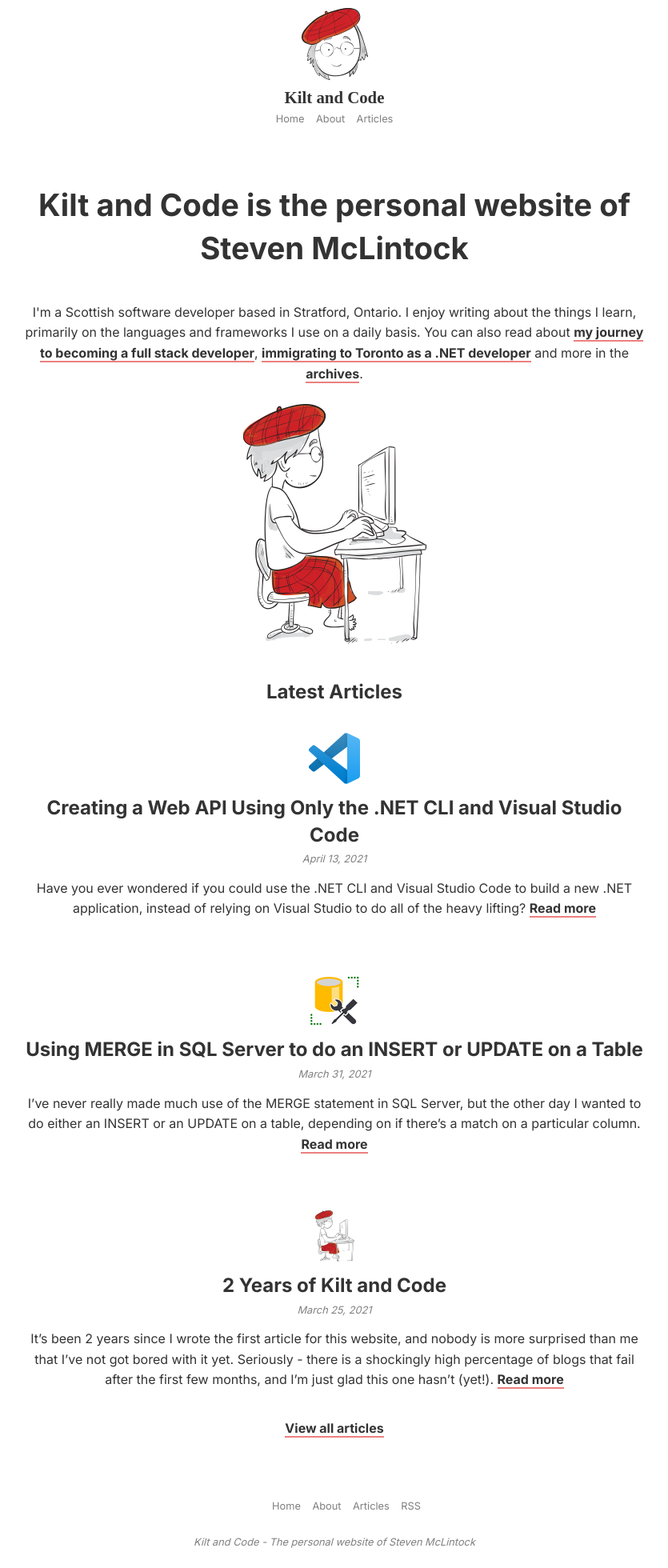
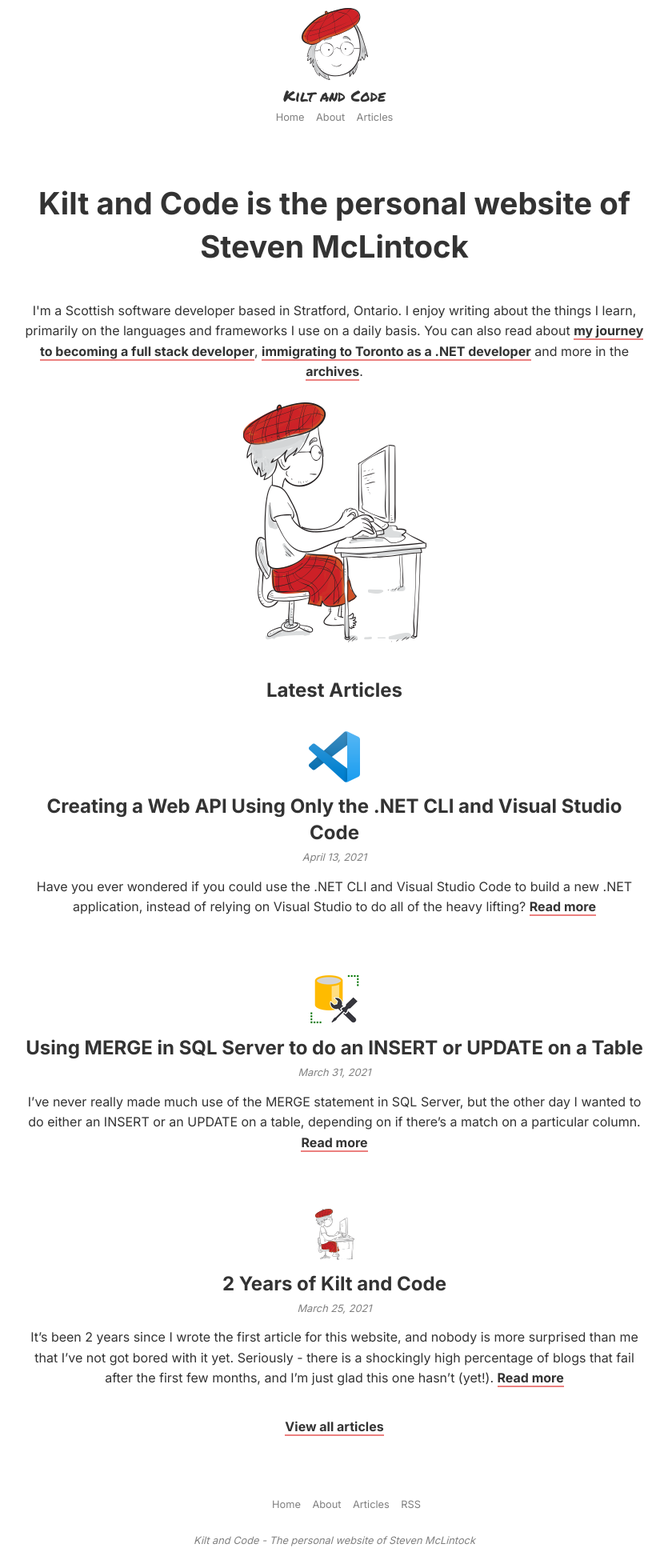
Before and after one commit to kiltandcode/kiltandcode.com, a Jekyll site: the page built from index.md, in a window 1280 px wide. Shown: the whole page at 80% size, without its empty margins (222-1057 px from the left). Built offline with Jekyll 4.4.1, drawn with Linux system fonts in a browser that asks for light colours; some web fonts are replaced.

Commit message:
Revert font to Permanent Marker

```diff
--- a/_includes/head.html
+++ b/_includes/head.html
@@ -2,7 +2,7 @@
 <meta name="viewport" content="width=device-width, initial-scale=1, shrink-to-fit=no" />
 
 <link rel="preconnect" href="https://fonts.gstatic.com" />
-<link rel="stylesheet" href="https://fonts.googleapis.com/css2?family=Cedarville+Cursive&family=Inter:wght@400;700&display=swap" />
+<link rel="stylesheet" href="https://fonts.googleapis.com/css2?family=Inter:wght@400;700&family=Permanent+Marker&display=swap" />
 
 {% for stylesheet in site.stylesheets %}
 <link rel="stylesheet" href="{{ site.baseurl }}{{ stylesheet }}" />
--- a/assets/css/stylesheet.css
+++ b/assets/css/stylesheet.css
@@ -274,13 +274,9 @@ header nav ul li a:hover {
 }
 
 header section.logo-title {
-  font-family: 'Cedarville Cursive', cursive;
-  font-size: 1.3rem;
+  font-family: 'Permanent Marker', cursive;
+  font-size: 1.2rem;
   line-height: 1.3;
-}
-
-header section.logo-title a {
-  font-weight: bold;
 }
 
 footer {
```
